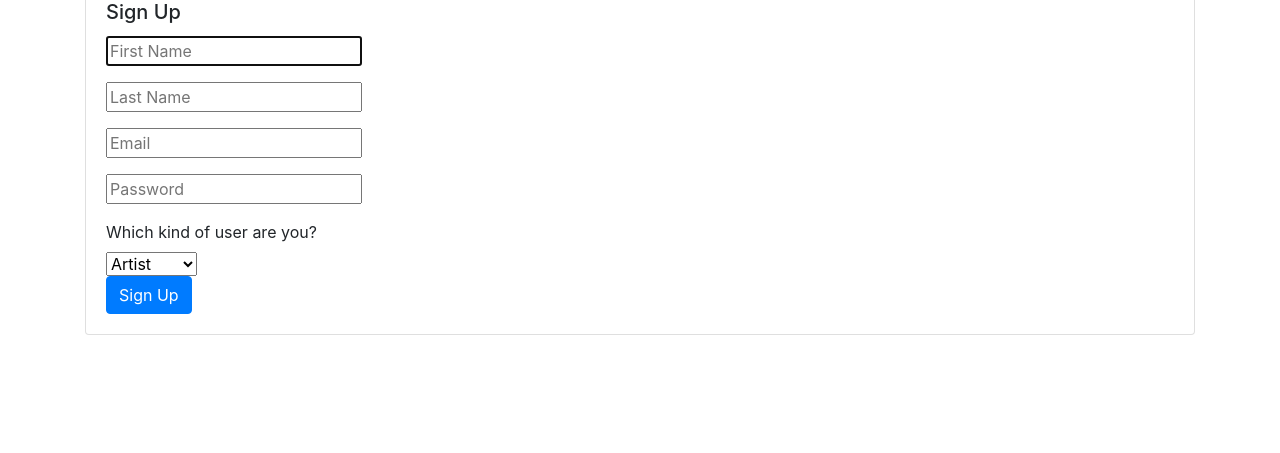
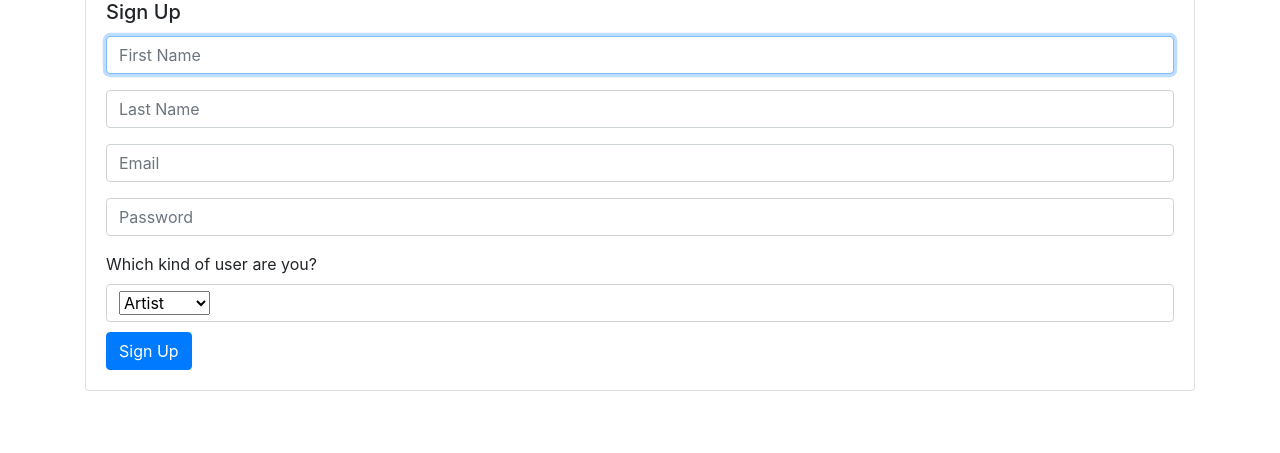
Before and after one commit to gaboc4/analog_collective, a Flask app: page /signup in a window 1280 px wide. Shown: the part 347-800 px from the top of the page. Run offline with Flask 2, Linux system fonts and the light colour scheme; some libraries are stand-ins or nearby versions.

Commit message:
More style changes

```diff
--- a/project/templates/artist_profile.html
+++ b/project/templates/artist_profile.html
@@ -2,6 +2,7 @@
 
 {% block content %}
 
+<div class="body-margin">
   <h1 class="title">
     Welcome back, {{user_name}}!
   </h1>
@@ -100,5 +101,5 @@
       </div>
     </div>
   </div>
-
+</div>
 {% endblock %}
--- a/project/templates/base.html
+++ b/project/templates/base.html
@@ -8,7 +8,7 @@
     <meta http-equiv="X-UA-Compatible" content="IE=edge">
     <meta name="viewport" content="width=device-width, initial-scale=1">
     <title>Analog Collective</title>
-    <link rel="icon" href="../static/logo.svg"/>
+    <link rel="icon" href="../static/favicon.ico"/>
     <link rel="stylesheet" href="{{ url_for('static', filename='style.css') }}">
     <link rel="stylesheet" href="https://stackpath.bootstrapcdn.com/bootstrap/4.4.1/css/bootstrap.min.css"
     integrity="sha384-Vkoo8x4CGsO3+Hhxv8T/Q5PaXtkKtu6ug5TOeNV6gBiFeWPGFN9MuhOf23Q9Ifjh" crossorigin="anonymous">
--- a/project/templates/signup.html
+++ b/project/templates/signup.html
@@ -26,41 +26,39 @@
 
         <form method="POST" action="/signup">
             <div class="form-group">
-                <input class="fomr-control" type="text" name="first_name"
+                <input class="form-control" type="text" name="first_name"
                         placeholder="First Name" autofocus="" required>
             </div>
 
 
             <div class="form-group">
-                <input class="fomr-control" type="text" name="last_name"
+                <input class="form-control" type="text" name="last_name"
                         placeholder="Last Name" autofocus="" required>
             </div>
 
 
             <div class="form-group">
-                <input class="fomr-control" type="email" name="email"
+                <input class="form-control" type="email" name="email"
                         placeholder="Email" autofocus="" required>
             </div>
 
 
             <div class="form-group">
-                <input class="fomr-control" type="password" name="password"
+                <input class="form-control" type="password" name="password"
                         placeholder="Password" required>
             </div>
 
 
             <div class="field">
                 <label class="label">Which kind of user are you?</label>
-                <div class="control">
-                <div class="select">
+                <div class="form-control">
                     <select name='user_type'>
-                    <option value="2">Artist</option>
-                    <option value="1">Playlister</option>
+                        <option value="2">Artist</option>
+                        <option value="1">Playlister</option>
                     </select>
                 </div>
-                </div>
             </div>
-            <button class="btn btn-primary">Sign Up</button>
+            <button class="btn btn-primary" style="margin-top: 10px;">Sign Up</button>
         </form>
     </div>
 </div>
```
Also changed, not shown: project/templates/index.html (+3 -7 lines), project/templates/login.html (+4 -8 lines). Lines whose indentation alone changed are shown as unchanged.
